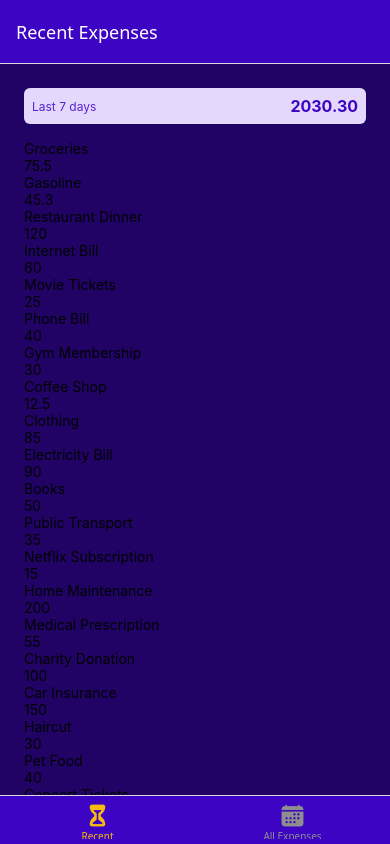
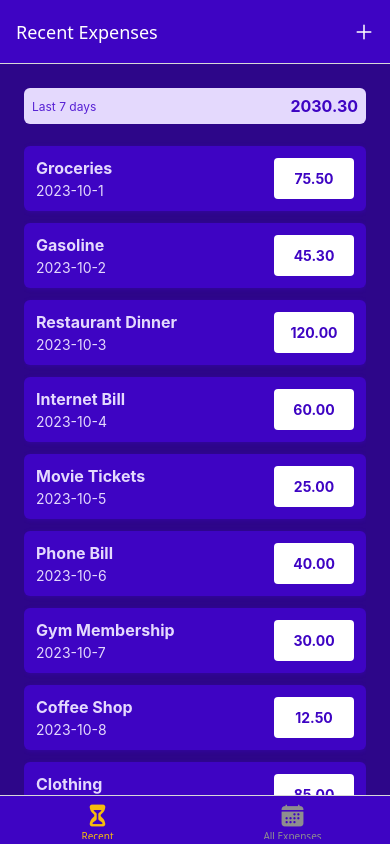
Before and after one commit to yassinsisino/expense-tracking-app, a React Native app: screen / in a window 390 px wide. Built offline with nearby package versions, Linux system fonts and the light colour scheme.

Commit message:
feat: - make expense item pressable - add a plus button on header to access expense manager screen - start adding content in expense manager - add Date utils function to display date correctly

```diff
--- a/App.tsx
+++ b/App.tsx
@@ -1,16 +1,19 @@
 
 import React from 'react';
 import { StatusBar } from 'expo-status-bar';
-import { NavigationContainer } from '@react-navigation/native';
+import { NavigationContainer, useNavigation } from '@react-navigation/native';
 import { createNativeStackNavigator } from '@react-navigation/native-stack'
 import { createBottomTabNavigator } from '@react-navigation/bottom-tabs'
 import { Ionicons } from '@expo/vector-icons'
 
 import { SCREEN_ALIASES } from './constants/screenAliases';
 import { GlobalStyles } from './constants/styles';
+
 import ManageExpense from './screens/ManageExpense';
 import RecentExpenses from './screens/RecentExpenses';
 import AllExpenses from './screens/AllExpenses';
+import IconButton from './components/UI/IconButton';
+
 
 
 const Stack = createNativeStackNavigator()
@@ -18,6 +21,12 @@ const BottomTab = createBottomTabNavigator()
 
 const ExpenseOverview = () => {
   const { Colors } = GlobalStyles
+  const navigation = useNavigation()
+
+  const handleHeaderRightPress = () => {
+    navigation.navigate(SCREEN_ALIASES.MANAGE_EXPENSE as never)
+  }
+
   return (
     <>
       <BottomTab.Navigator
@@ -25,7 +34,10 @@ const ExpenseOverview = () => {
           headerStyle: { backgroundColor: Colors.primary500 },
           headerTintColor: 'white',
           tabBarStyle: { backgroundColor: Colors.primary500 },
-          tabBarActiveTintColor: Colors.accent500
+          tabBarActiveTintColor: Colors.accent500,
+          headerRight: ({ tintColor }) => {
+            return <IconButton name='add' size={24} color={tintColor as string} onPress={handleHeaderRightPress} />
+          }
         }}>
         <BottomTab.Screen
           name={SCREEN_ALIASES.RECENT_EXPENSES}
@@ -55,12 +67,25 @@ export default function App() {
     <>
       <StatusBar style="auto" />
       <NavigationContainer>
-        <Stack.Navigator initialRouteName={SCREEN_ALIASES.EXPENSE_OVERVIEW}>
-          <Stack.Screen name={SCREEN_ALIASES.MANAGE_EXPENSE} component={ManageExpense} />
+        <Stack.Navigator
+          initialRouteName={SCREEN_ALIASES.EXPENSE_OVERVIEW}
+          screenOptions={{
+            headerStyle: { backgroundColor: GlobalStyles.Colors.primary500 },
+            headerTintColor: 'white'
+          }}
+        >
           <Stack.Screen
             name={SCREEN_ALIASES.EXPENSE_OVERVIEW}
             component={ExpenseOverview}
             options={{ headerShown: false }}
+          />
+          <Stack.Screen
+            name={SCREEN_ALIASES.MANAGE_EXPENSE}
+            component={ManageExpense}
+            options={{
+              presentation: 'modal'
+            }}
+
           />
         </Stack.Navigator>
 
--- /dev/null
+++ b/components/UI/IconButton.tsx
@@ -0,0 +1,43 @@
+import { Pressable, View, StyleSheet } from "react-native"
+import { Ionicons } from '@expo/vector-icons'
+
+
+interface IProps {
+  name: React.ComponentProps<typeof Ionicons>['name']
+  size: number
+  color: string
+  onPress: () => void
+}
+
+const IconButton: React.FC<IProps> = ({ name, size, color, onPress }) => {
+
+  return (
+    <Pressable
+      onPress={onPress}
+      style={({ pressed }) => pressed && styles.pressed}
+    >
+      <View style={styles.buttonContainer}>
+        <Ionicons name={name} size={size} color={color} />
+      </View>
+    </Pressable>
+  )
+
+}
+
+export default IconButton
+
+const styles = StyleSheet.create({
+
+  buttonContainer: {
+    borderRadius: 24,
+    padding: 6,
+    marginVertical: 2,
+    marginHorizontal: 8,
+  },
+  pressed: {
+    opacity: 0.75,
+
+  }
+
+
+})
--- /dev/null
+++ b/components/expensesOutput/ExpenseItem.tsx
@@ -0,0 +1,80 @@
+import { Pressable, StyleSheet, Text, View } from "react-native"
+import { TExpense } from "../../types/expenses.types"
+import { GlobalStyles } from "../../constants/styles"
+import { getFormattedDate } from '../../utils/date'
+import { useNavigation } from "@react-navigation/native"
+import { SCREEN_ALIASES } from "../../constants/screenAliases"
+
+interface IProps {
+  expense: TExpense
+}
+
+const ExpenseItem: React.FC<IProps> = ({ expense }) => {
+  const { amount, date, description, id } = expense
+  const navigation = useNavigation()
+
+  const handleExpenseItemPress = () => {
+    navigation.navigate(SCREEN_ALIASES.MANAGE_EXPENSE, {
+      expenseId: id
+    })
+  }
+
+  return (
+    <Pressable onPress={handleExpenseItemPress} style={({ pressed }) => pressed && styles.pressed}>
+      <View style={styles.container}>
+        <View>
+          <Text style={[styles.textBase, styles.description]} >{description}</Text>
+          <Text style={styles.textBase}>{getFormattedDate(date)}</Text>
+        </View>
+        <View style={styles.amountContainer}>
+          <Text style={styles.amout}>{amount.toFixed(2)}</Text>
+        </View>
+      </View>
+    </Pressable>
+  )
+}
+
+export default ExpenseItem
+
+const styles = StyleSheet.create({
+  pressed: {
+    opacity: 0.75,
+  },
+  container: {
+    padding: 12,
+    marginVertical: 6,
+    backgroundColor: GlobalStyles.Colors.primary500,
+    flexDirection: 'row',
+    justifyContent: 'space-between',
+    borderRadius: 6,
+    elevation: 3,
+    shadowColor: GlobalStyles.Colors.primary500,
+    shadowRadius: 4,
+    shadowOffset: { width: 1, height: 1 },
+    shadowOpacity: 0.4,
+  },
+  textBase: {
+    color: GlobalStyles.Colors.primary50
+  },
+  description: {
+    fontSize: 16,
+    fontWeight: 'bold',
+    marginBottom: 4,
+  },
+  amountContainer: {
+    paddingHorizontal: 12,
+    paddingVertical: 4,
+    backgroundColor: 'white',
+    justifyContent: 'center',
+    alignItems: 'center',
+    borderRadius: 4,
+    minWidth: 80,
+  },
+  amout: {
+    color: GlobalStyles.Colors.primary500,
+    fontWeight: 'bold',
+  }
+
+
+
+})
--- a/components/expensesOutput/ExpensesList.tsx
+++ b/components/expensesOutput/ExpensesList.tsx
@@ -1,5 +1,7 @@
 import React from "react"
 import { FlatList, Text, View } from "react-native"
+
+import ExpenseItem from "./ExpenseItem"
 import { TExpense } from "../../types/expenses.types"
 
 
@@ -7,19 +9,18 @@ interface IProps {
   expenses: TExpense[]
 }
 
-const ExpenseListElement = (item: TExpense) => {
-  return (
-    <View>
-      <Text>{item.description}</Text>
-      <Text>{item.amount}</Text>
-    </View>
-  )
+const renderExpenseItem = ({ item }: { item: TExpense }) => {
+  return <ExpenseItem expense={item} />
 }
 
 const ExpensesList: React.FC<IProps> = ({ expenses }) => {
   return (
     <View>
-      <FlatList data={expenses} renderItem={({ item }) => ExpenseListElement(item)} />
+      <FlatList
+        data={expenses}
+        renderItem={renderExpenseItem}
+        keyExtractor={item => item.id.toString()}
+      />
     </View>
   )
 }
--- a/components/expensesOutput/ExpensesOutput.tsx
+++ b/components/expensesOutput/ExpensesOutput.tsx
@@ -13,17 +13,21 @@ interface IProps {
 }
 
 const ExpensesOutput: React.FC<IProps> = ({ expenses, expensesPeriod }) => {
-  return <View style={styles.container}>
-    <ExpensesSummary expenses={expenses} periodName={expensesPeriod} />
-    <ExpensesList expenses={expenses} />
-  </View>
+  return (
+    <View style={styles.container}>
+      <ExpensesSummary expenses={expenses} periodName={expensesPeriod} />
+      <ExpensesList expenses={expenses} />
+    </View>
+  )
 }
 
 export default ExpensesOutput
 
 const styles = StyleSheet.create({
   container: {
-    padding: 24,
-    backgroundColor: GlobalStyles.Colors.primary800,
+    paddingHorizontal: 24,
+    paddingTop: 24,
+    paddingBottom: 0,
+    backgroundColor: GlobalStyles.Colors.primary700,
   }
 })
--- a/data/dummy_expenses.ts
+++ b/data/dummy_expenses.ts
@@ -3,180 +3,180 @@ export const dummy_expenses = [
     "id": 1,
     "description": "Groceries",
     "amount": 75.50,
-    "date": "2023-10-01"
+    "date": new Date("2023-10-01")
   },
   {
     "id": 2,
     "description": "Gasoline",
     "amount": 45.30,
-    "date": "2023-10-02"
+    "date": new Date("2023-10-02")
   },
   {
     "id": 3,
     "description": "Restaurant Dinner",
     "amount": 120.00,
-    "date": "2023-10-03"
+    "date": new Date("2023-10-03")
   },
   {
     "id": 4,
     "description": "Internet Bill",
     "amount": 60.00,
-    "date": "2023-10-04"
+    "date": new Date("2023-10-04")
   },
   {
     "id": 5,
     "description": "Movie Tickets",
     "amount": 25.00,
-    "date": "2023-10-05"
+    "date": new Date("2023-10-05")
   },
   {
     "id": 6,
     "description": "Phone Bill",
     "amount": 40.00,
-    "date": "2023-10-06"
+    "date": new Date("2023-10-06")
   },
   {
     "id": 7,
     "description": "Gym Membership",
     "amount": 30.00,
-    "date": "2023-10-07"
+    "date": new Date("2023-10-07")
   },
   {
     "id": 8,
     "description": "Coffee Shop",
     "amount": 12.50,
-    "date": "2023-10-08"
+    "date": new Date("2023-10-08")
   },
   {
     "id": 9,
     "description": "Clothing",
     "amount": 85.00,
-    "date": "2023-10-09"
+    "date": new Date("2023-10-09")
   },
   {
     "id": 10,
     "description": "Electricity Bill",
     "amount": 90.00,
-    "date": "2023-10-10"
+    "date": new Date("2023-10-10")
   },
   {
     "id": 11,
     "description": "Books",
     "amount": 50.00,
-    "date": "2023-10-11"
+    "date": new Date("2023-10-11")
   },
   {
     "id": 12,
     "description": "Public Transport",
     "amount": 35.00,
-    "date": "2023-10-12"
+    "date": new Date("2023-10-12")
   },
   {
     "id": 13,
     "description": "Netflix Subscription",
     "amount": 15.00,
-    "date": "2023-10-13"
+    "date": new Date("2023-10-13")
   },
   {
     "id": 14,
     "description": "Home Maintenance",
     "amount": 200.00,
-    "date": "2023-10-14"
+    "date": new Date("2023-10-14")
   },
   {
     "id": 15,
     "description": "Medical Prescription",
     "amount": 55.00,
-    "date": "2023-10-15"
+    "date": new Date("2023-10-15")
   },
   {
     "id": 16,
     "description": "Charity Donation",
     "amount": 100.00,
-    "date": "2023-10-16"
+    "date": new Date("2023-10-16")
   },
   {
     "id": 17,
     "description": "Car Insurance",
     "amount": 150.00,
-    "date": "2023-10-17"
+    "date": new Date("2023-10-17")
   },
   {
     "id": 18,
     "description": "Haircut",
     "amount": 30.00,
-    "date": "2023-10-18"
+    "date": new Date("2023-10-18")
   },
   {
     "id": 19,
     "description": "Pet Food",
     "amount": 40.00,
-    "date": "2023-10-19"
+    "date": new Date("2023-10-19")
   },
   {
     "id": 20,
     "description": "Concert Tickets",
     "amount": 200.00,
-    "date": "2023-10-20"
+    "date": new Date("2023-10-20")
   },
   {
     "id": 21,
     "description": "Office Supplies",
     "amount": 45.00,
-    "date": "2025-01-17"
+    "date": new Date("2025-01-17")
   },
   {
     "id": 22,
     "description": "Taxi Fare",
     "amount": 20.00,
-    "date": "2025-01-18"
+    "date": new Date("2025-01-18")
   },
   {
     "id": 23,
     "description": "Fast Food Lunch",
     "amount": 15.00,
-    "date": "2025-01-19"
+    "date": new Date("2025-01-19")
   },
   {
     "id": 24,
     "description": "Laundry Service",
     "amount": 30.00,
-    "date": "2025-01-20"
+    "date": new Date("2025-01-20")
   },
   {
     "id": 25,
     "description": "Streaming Service Subscription",
     "amount": 12.00,
-    "date": "2025-01-21"
+    "date": new Date("2025-01-21")
   },
   {
     "id": 26,
     "description": "Parking Fee",
     "amount": 10.00,
-    "date": "2025-01-22"
+    "date": new Date("2025-01-22")
   },
   {
     "id": 27,
     "description": "Gift for Friend",
     "amount": 50.00,
-    "date": "2025-01-23"
+    "date": new Date("2025-01-23")
   },
   {
     "id": 28,
     "description": "Home Decor",
     "amount": 75.00,
-    "date": "2025-01-24"
+    "date": new Date("2025-01-24")
   },
   {
     "id": 29,
     "description": "Car Wash",
     "amount": 15.00,
-    "date": "2025-01-25"
+    "date": new Date("2025-01-25")
   },
   {
     "id": 30,
     "description": "Weekend Getaway",
     "amount": 300.00,
-    "date": "2025-01-26"
+    "date": new Date("2025-01-26")
   }
 ]
--- a/screens/ManageExpense.tsx
+++ b/screens/ManageExpense.tsx
@@ -1,11 +1,55 @@
-import { Text, View } from "react-native"
+import { useLayoutEffect } from "react"
+import { StyleSheet, Text, View } from "react-native"
+import IconButton from "../components/UI/IconButton"
+import { GlobalStyles } from "../constants/styles"
 
-const ManageExpense = () => {
+interface IProps {
+  route: any
+  navigation: any
+}
+
+
+const ManageExpense: React.FC<IProps> = ({ route, navigation }) => {
+  const editedExpenseId = route.params?.expenseId
+  const isEditing = !!editedExpenseId
+
+  useLayoutEffect(() => {
+    navigation.setOptions({
+      title: isEditing ? 'Edit Expense' : 'Add Expense'
+    })
+  }, [navigation, isEditing])
+
+
   return (
-    <View>
-      <Text>Manage expense</Text>
+    <View style={styles.container}>
+
+      {isEditing &&
+        <View style={styles.deleteContainer}>
+          <IconButton
+            name='trash'
+            size={25}
+            color={GlobalStyles.Colors.error500}
+            onPress={() => { }}
+          />
+        </View>
+      }
     </View>
   )
 }
 
 export default ManageExpense
+
+const styles = StyleSheet.create({
+  container: {
+    flex: 1,
+    padding: 24,
+    backgroundColor: GlobalStyles.Colors.primary800
+  },
+  deleteContainer: {
+    marginTop: 16,
+    paddingTop: 8,
+    borderTopWidth: 2,
+    borderTopColor: GlobalStyles.Colors.primary200,
+    alignItems: 'center'
+  }
+})
--- a/types/expenses.types.ts
+++ b/types/expenses.types.ts
@@ -2,5 +2,5 @@ export type TExpense = {
   id: number,
   amount: number,
   description: string,
-  date: string
+  date: Date
 }
--- /dev/null
+++ b/utils/date.ts
@@ -0,0 +1,5 @@
+
+export const getFormattedDate = (date: Date): string => {
+  return `${date.getFullYear()}-${date.getMonth() + 1}-${date.getDate()}`
+
+}
```
